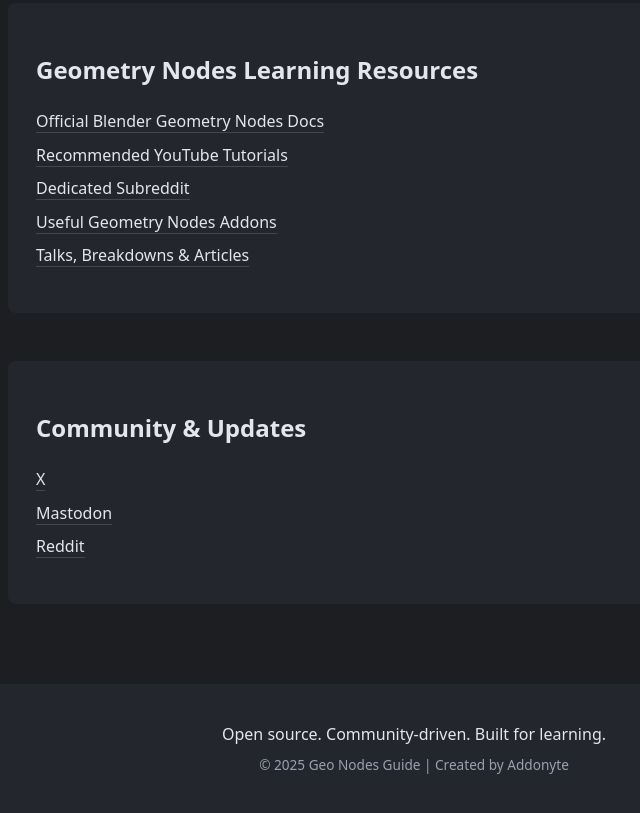
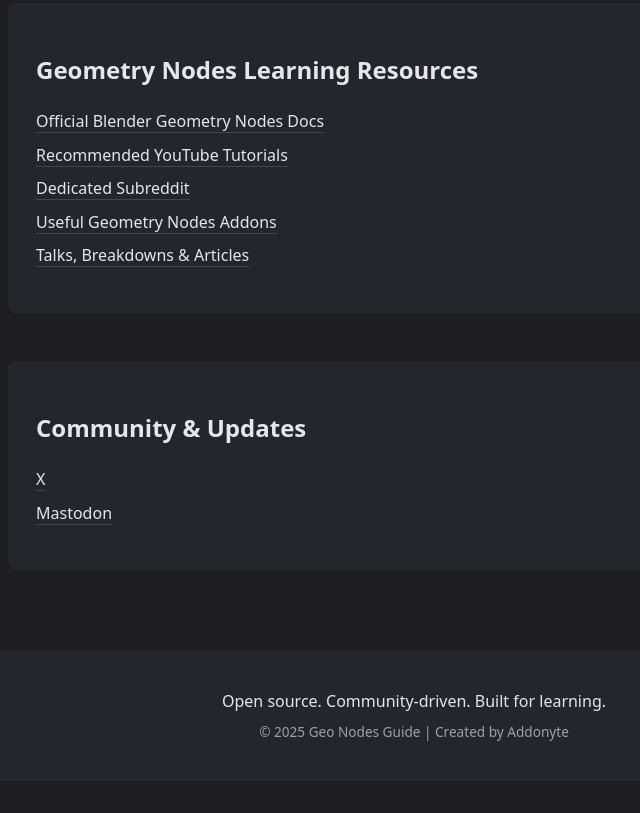
Before and after one commit to addonyte/geo-nodes-guide-site, a plain HTML site: page index.html in a window 1280 px wide. Shown: the part 2065-2878 px from the top of the page, without its empty margins (226-866 px from the left). After the commit the page ends 2846 px from the top, so only its background shows below. Drawn offline with Linux system fonts and the light colour scheme.

Commit message:
Fix HTML formatting and structure

```diff
--- a/index.html
+++ b/index.html
@@ -113,7 +113,6 @@
       <ul class="links">
         <li><a href="https://x.com/addonyte">X</a></li>
         <li><a href="https://mastodon.social/@addonyte">Mastodon</a></li>
-        <li><a href="https://www.reddit.com/r/geometrynodes/">Reddit</a></li>
       </ul>
     </section>
 
```
